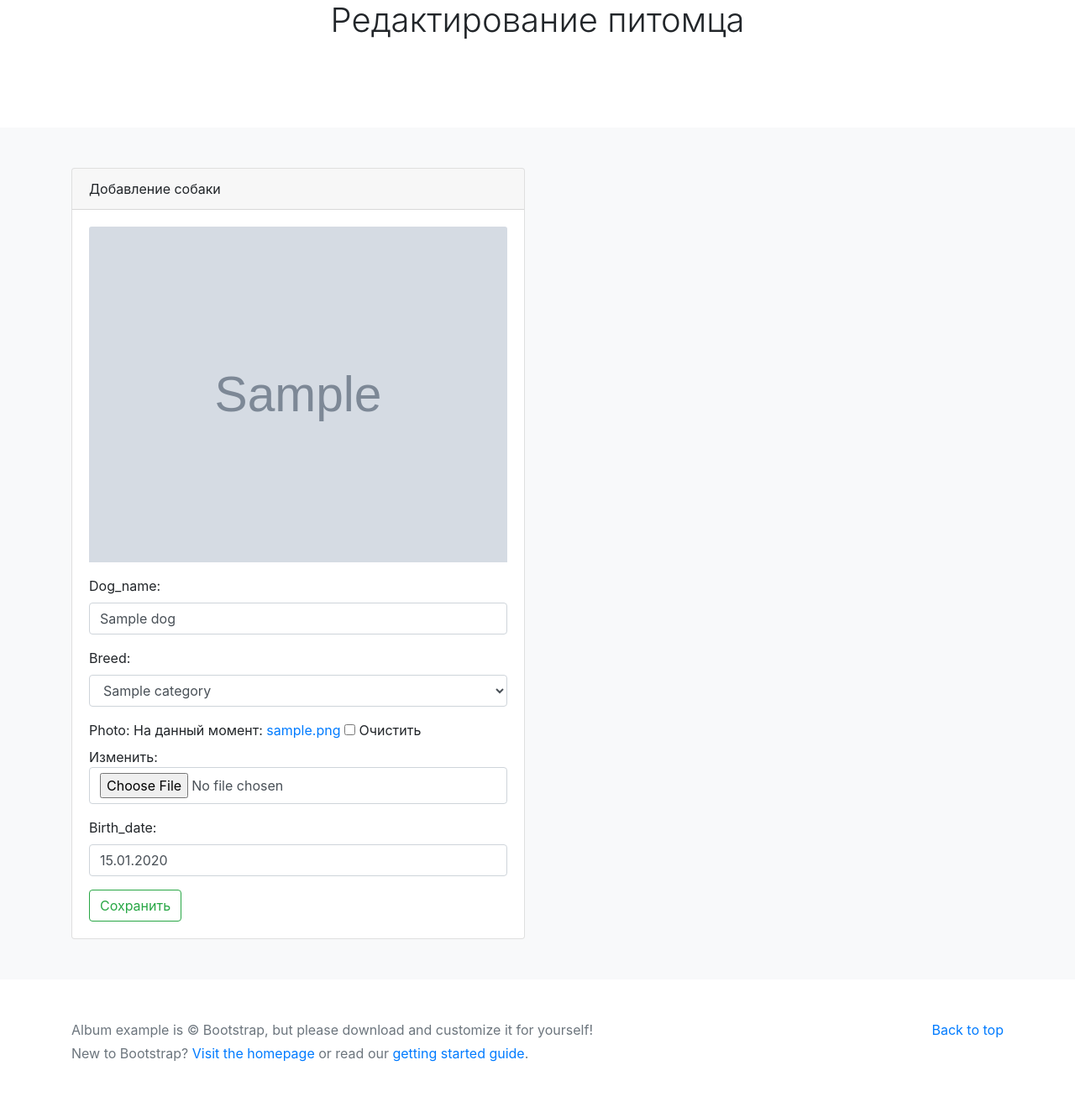
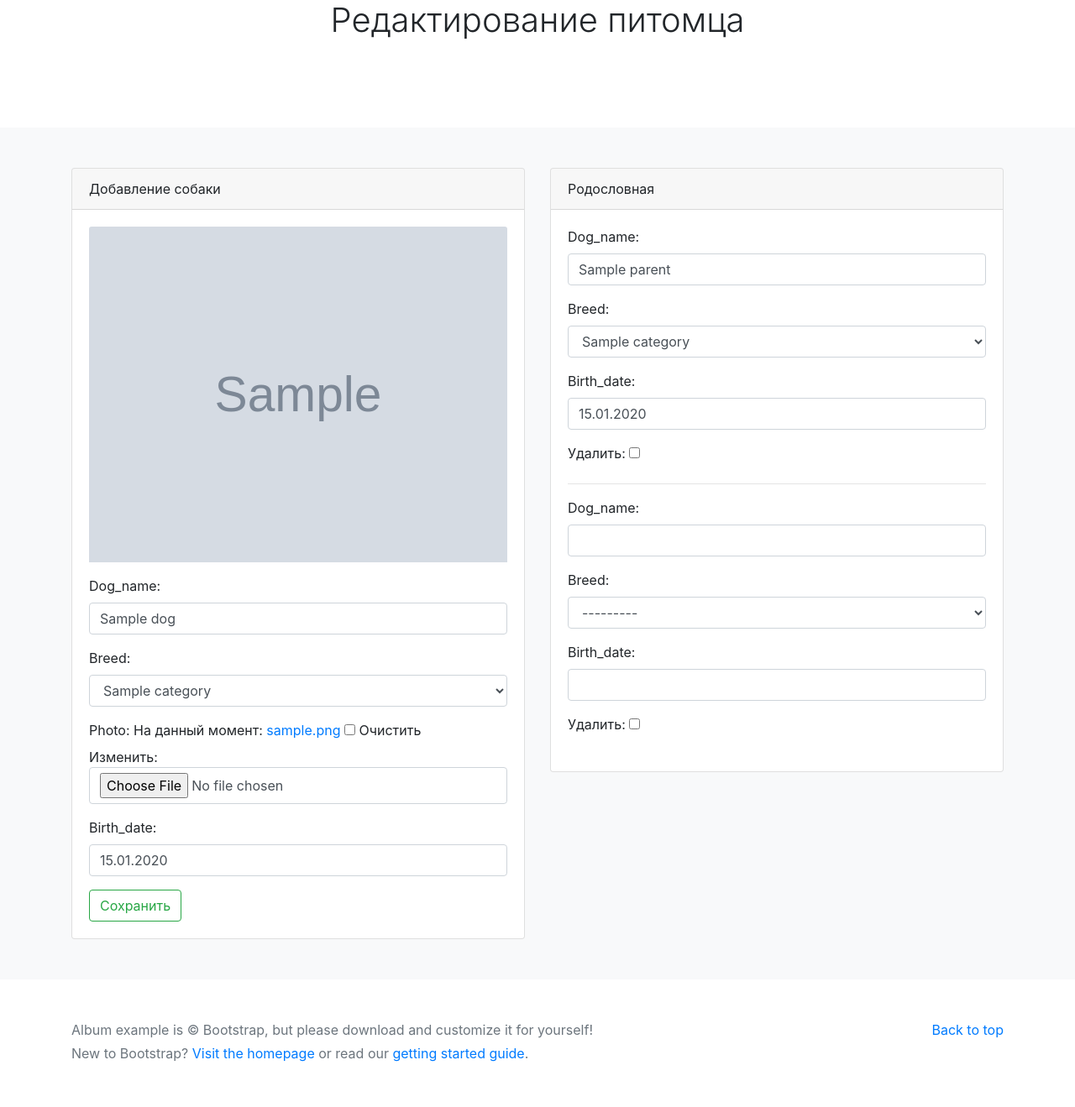
Before and after one commit to e-koshlakov/djangoCBVProject, a Django app: page /dogs/update/1/ in a window 1280 px wide. Shown: the part 152-1471 px from the top of the page at 84% size. Run offline with Django 5.2, Linux system fonts and the light colour scheme; a user stored in the database is signed in; tables that the repository leaves empty hold one stand-in row (values such as "Sample post"); grey boxes marked "Sample" are stand-in pictures; parts of the project's set-up code (start-up, migrations or seed data) failed here and were passed over; some libraries are stand-ins or nearby versions.

Commit message:
Добавлена модель Parent. Выполнена  миграция

```diff
--- a/dogs/forms.py
+++ b/dogs/forms.py
@@ -1,5 +1,5 @@
 from django import forms
-from dogs.models import Dog
+from dogs.models import Dog, Parent
 import datetime
 
 from users.forms import StyleFormMixin
@@ -22,3 +22,9 @@ class DogForm(StyleFormMixin, forms.ModelForm):
             return cleaned_data
         else:
             return self.cleaned_data['birth_date']
+
+
+class ParentForm(StyleFormMixin, forms.ModelForm):
+    class Meta:
+        model = Parent
+        fields = '__all__'
--- a/dogs/templates/dogs/create_update.html
+++ b/dogs/templates/dogs/create_update.html
@@ -32,5 +32,21 @@
             </div>
         </div>
     </div>
+    <div class="col-6">
+        <div class="card">
+            <div class="card-header">
+                Родословная
+            </div>
+            <div class="card-body">
+                {{ formset.management_form }}
+                {% for form in formset.forms %}
+                {{ form.as_p }}
+                {% if not forloop.last %}
+                <hr>
+                {% endif %}
+                {% endfor %}
+            </div>
+        </div>
+    </div>
 </form>
 {% endblock %}
--- a/dogs/views.py
+++ b/dogs/views.py
@@ -1,11 +1,12 @@
 from django.core.exceptions import PermissionDenied
 from django.shortcuts import render, get_object_or_404
-from dogs.models import Dog, Category
+from dogs.models import Dog, Category, Parent
 from django.http import HttpResponseRedirect
 from django.urls import reverse, reverse_lazy
 from django.views.generic import ListView, DetailView, CreateView, UpdateView, DeleteView
-from dogs.forms import DogForm
+from dogs.forms import DogForm, ParentForm
 from django.contrib.auth.mixins import LoginRequiredMixin
+from django.forms import inlineformset_factory
 
 
 def index(request):
@@ -106,6 +107,27 @@ class DogUpdateView(LoginRequiredMixin, UpdateView):
             raise PermissionDenied
         return self.object
 
+    def get_context_data(self, **kwargs):
+        context_data = super().get_context_data(**kwargs)
+        ParentFormset = inlineformset_factory(Dog, Parent, form=ParentForm, extra=1)
+        if self.request.method == 'POST':
+            formset = ParentFormset(self.request.POST, instance=self.object)
+        else:
+            formset = ParentFormset(instance=self.object)
+        context_data['formset'] = formset
+        return context_data
+
+    def form_valid(self, form):
+        contex_data = self.get_context_data()
+        formset = contex_data['formset']
+        self.object = form.save()
+
+        if formset.is_valid():
+            formset.instance = self.object
+            formset.save()
+
+        return super().form_valid(form)
+
 
 class DogDeleteView(LoginRequiredMixin, DeleteView):
     model = Dog
```
Also changed, not shown: dogs/migrations/0005_parent.py (added).
